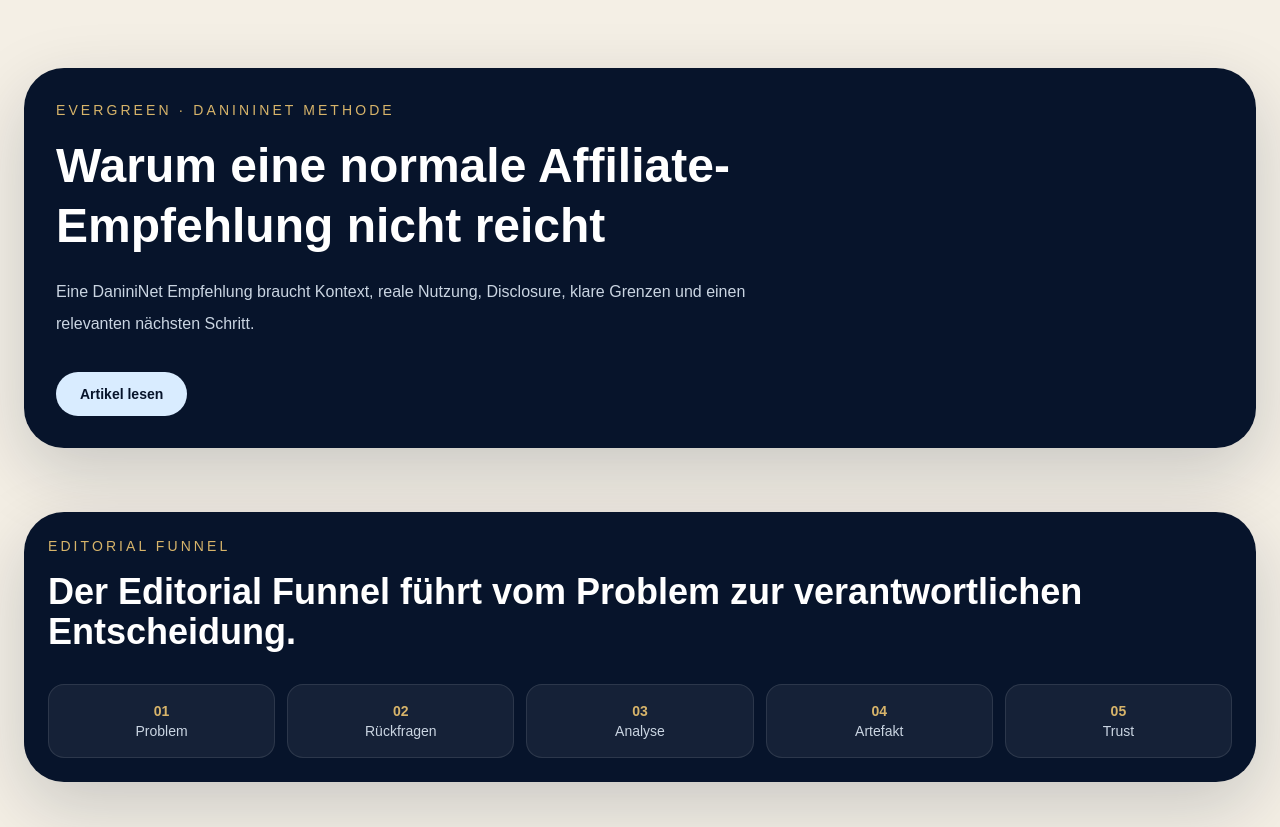
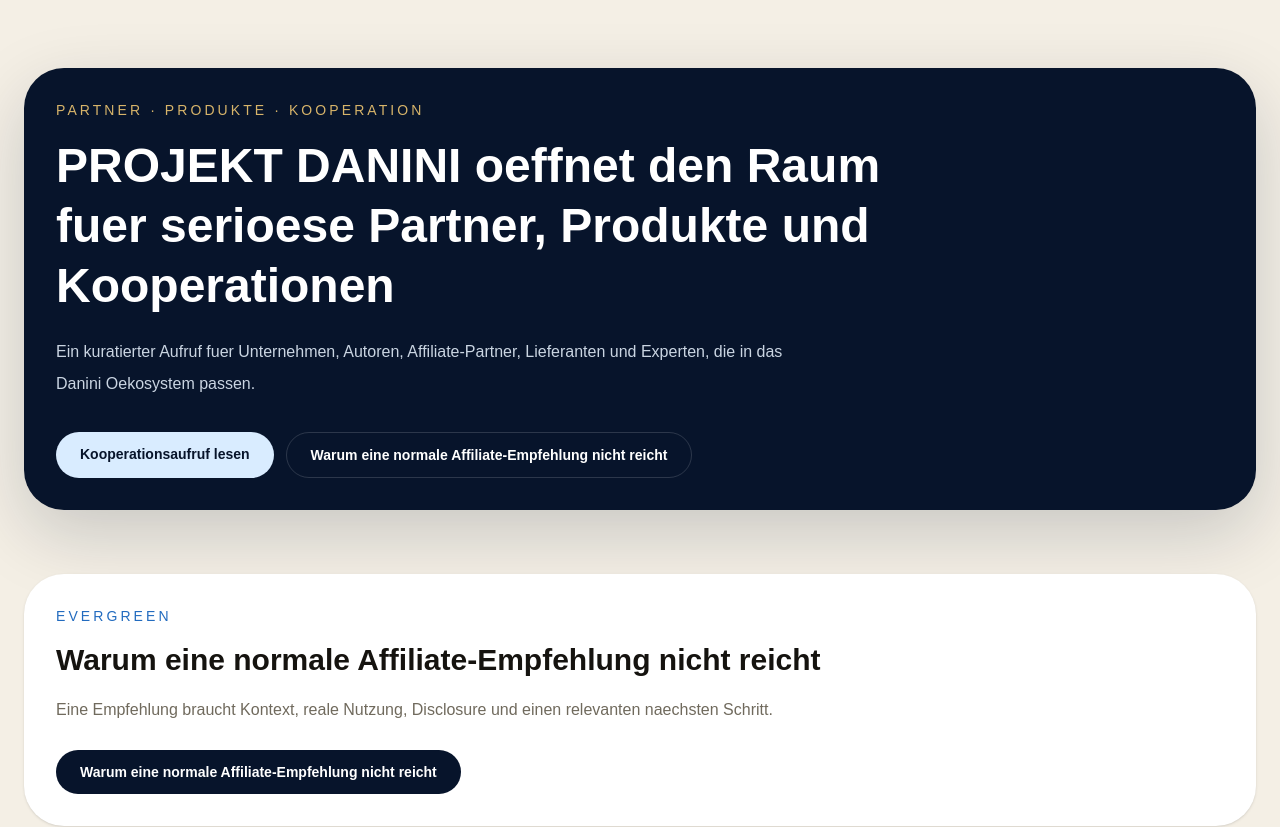
Before and after one commit to danininet/danininet, a Next.js app: page /de/blog in a window 1280 px wide. Shown: the part 522-1349 px from the top of the page. Built offline with nearby package versions, Linux system fonts and the light colour scheme; no server answers.

Commit message:
Feature partner collaboration article in DaniniNet blog

```diff
--- a/app/[locale]/blog/page.tsx
+++ b/app/[locale]/blog/page.tsx
@@ -3,17 +3,20 @@ import { SectionIntro, SiteShell, normalizeLocale, localizedPath } from "@/compo
 
 type Locale = "sr" | "de" | "en";
 
-const articleSlug = "zasto-obicna-affiliate-preporuka-nije-dovoljna";
+const articleSlug = "poziv-za-saradnike-proizvode-i-partnere";
+const secondarySlug = "zasto-obicna-affiliate-preporuka-nije-dovoljna";
 
 const copy = {
   sr: {
     eyebrow: "DaniniNet Blog",
     title: "Editorial hub za proizvode, affiliate preporuke i AI-assisted odluke.",
     text: "Blog nije mesto za nasumične tekstove. Svaki članak mora objasniti problem, postaviti do tri AI podpitanja, dati praktičan artifact i jasno označiti affiliate, AI i trust granice.",
-    featuredLabel: "Evergreen · DaniniNet metoda",
-    featuredTitle: "Zašto obična affiliate preporuka nije dovoljna",
-    featuredText: "DaniniNet preporuka mora imati kontekst, realnu upotrebu, disclosure, granice tvrdnji i jasnu vezu sa potrebom korisnika. Cilj nije klik po svaku cenu, nego poverenje i relevantan sledeći korak.",
-    featuredCta: "Čitaj članak",
+    featuredLabel: "Partneri · Proizvodi · Saradnici",
+    featuredTitle: "PROJEKAT DANINI otvara prostor za ozbiljne saradnike, proizvode i poslovne partnere",
+    featuredText: "Poziv za kompanije, autore, affiliate partnere, dobavljače i stručne saradnike koji žele da uđu u Danini ekosistem kroz kvalitet, transparentnost i dugoročnu vrednost.",
+    featuredCta: "Čitaj poziv za saradnju",
+    secondaryTitle: "Zašto obična affiliate preporuka nije dovoljna",
+    secondaryText: "Affiliate preporuka mora imati kontekst, realnu upotrebu, disclosure, granice tvrdnji i jasan sledeći korak.",
     funnel: ["Problem", "Podpitanja", "Analiza", "Artifact", "Trust"],
     items: [
       ["Affiliate marketing bez guru narativa", "Kako preporučivati alate i proizvode bez quick-money obećanja, pritiska i lažnih rezultata."],
@@ -31,10 +34,12 @@ const copy = {
     eyebrow: "DaniniNet Blog",
     title: "Editorial Hub für Produkte, Affiliate-Empfehlungen und KI-gestützte Entscheidungen.",
     text: "Der Blog sammelt keine zufälligen Texte. Jeder Artikel erklärt ein Problem, nutzt bis zu drei KI-Rückfragen, liefert ein praktisches Artefakt und markiert Affiliate-, KI- und Trust-Grenzen.",
-    featuredLabel: "Evergreen · DaniniNet Methode",
-    featuredTitle: "Warum eine normale Affiliate-Empfehlung nicht reicht",
-    featuredText: "Eine DaniniNet Empfehlung braucht Kontext, reale Nutzung, Disclosure, klare Grenzen und einen relevanten nächsten Schritt.",
-    featuredCta: "Artikel lesen",
+    featuredLabel: "Partner · Produkte · Kooperation",
+    featuredTitle: "PROJEKT DANINI oeffnet den Raum fuer serioese Partner, Produkte und Kooperationen",
+    featuredText: "Ein kuratierter Aufruf fuer Unternehmen, Autoren, Affiliate-Partner, Lieferanten und Experten, die in das Danini Oekosystem passen.",
+    featuredCta: "Kooperationsaufruf lesen",
+    secondaryTitle: "Warum eine normale Affiliate-Empfehlung nicht reicht",
+    secondaryText: "Eine Empfehlung braucht Kontext, reale Nutzung, Disclosure und einen relevanten naechsten Schritt.",
     funnel: ["Problem", "Rückfragen", "Analyse", "Artefakt", "Trust"],
     items: [
       ["Affiliate Marketing ohne Guru-Narrativ", "Empfehlungen ohne Quick-Money Versprechen, Druck und falsche Ergebnisse."],
@@ -52,10 +57,12 @@ const copy = {
     eyebrow: "DaniniNet Blog",
     title: "Editorial hub for products, affiliate recommendations and AI-assisted decisions.",
     text: "The blog is not a collection of random posts. Every article explains a problem, uses up to three AI clarification questions, delivers a practical artifact and clearly marks affiliate, AI and trust boundaries.",
-    featuredLabel: "Evergreen · DaniniNet method",
-    featuredTitle: "Why a standard affiliate recommendation is not enough",
-    featuredText: "A DaniniNet recommendation needs context, real use, disclosure, clear claim boundaries and a relevant next step.",
-    featuredCta: "Read article",
+    featuredLabel: "Partners · Products · Collaboration",
+    featuredTitle: "PROJECT DANINI opens a curated space for serious partners, products and collaborators",
+    featuredText: "A curated invitation for companies, authors, affiliate partners, suppliers and experts who fit the Danini ecosystem.",
+    featuredCta: "Read collaboration call",
+    secondaryTitle: "Why a standard affiliate recommendation is not enough",
+    secondaryText: "A recommendation needs context, real use, disclosure and a relevant next step.",
     funnel: ["Problem", "Questions", "Analysis", "Artifact", "Trust"],
     items: [
       ["Affiliate marketing without guru narratives", "Recommendations without quick-money promises, pressure or fake results."],
@@ -84,10 +91,23 @@ export default async function BlogPage({ params }: { params: Promise<{ locale: s
           <p className="text-sm uppercase tracking-[0.22em] text-[#d7b46a]">{t.featuredLabel}</p>
           <h2 className="mt-4 max-w-4xl text-4xl font-semibold leading-tight md:text-5xl">{t.featuredTitle}</h2>
           <p className="mt-5 max-w-3xl leading-8 text-slate-300">{t.featuredText}</p>
-          <Link href={`/${lang}/blog/${articleSlug}`} className="mt-8 inline-flex rounded-full bg-[#d9ecff] px-6 py-3 text-sm font-semibold text-[#07142b]">
-            {t.featuredCta}
-          </Link>
+          <div className="mt-8 flex flex-wrap gap-3">
+            <Link href={`/${lang}/blog/${articleSlug}`} className="inline-flex rounded-full bg-[#d9ecff] px-6 py-3 text-sm font-semibold text-[#07142b]">
+              {t.featuredCta}
+            </Link>
+            <Link href={`/${lang}/blog/${secondarySlug}`} className="inline-flex rounded-full border border-white/15 px-6 py-3 text-sm font-semibold text-white">
+              {t.secondaryTitle}
+            </Link>
+          </div>
         </article>
+      </section>
+      <section className="mx-auto max-w-7xl px-6 pb-16">
+        <div className="rounded-[2.5rem] bg-white p-8 shadow-sm">
+          <p className="text-sm uppercase tracking-[0.22em] text-[#226bbf]">Evergreen</p>
+          <h2 className="mt-4 text-3xl font-semibold text-[#15130f]">{t.secondaryTitle}</h2>
+          <p className="mt-4 max-w-3xl leading-8 text-[#706a5d]">{t.secondaryText}</p>
+          <Link href={`/${lang}/blog/${secondarySlug}`} className="mt-6 inline-flex rounded-full bg-[#07142b] px-6 py-3 text-sm font-semibold text-white">{t.secondaryTitle}</Link>
+        </div>
       </section>
       <section className="mx-auto max-w-7xl px-6 pb-16">
         <div className="rounded-[2.5rem] bg-[#07142b] p-6 text-white shadow-[0_24px_70px_rgba(7,20,43,0.18)]">
```
